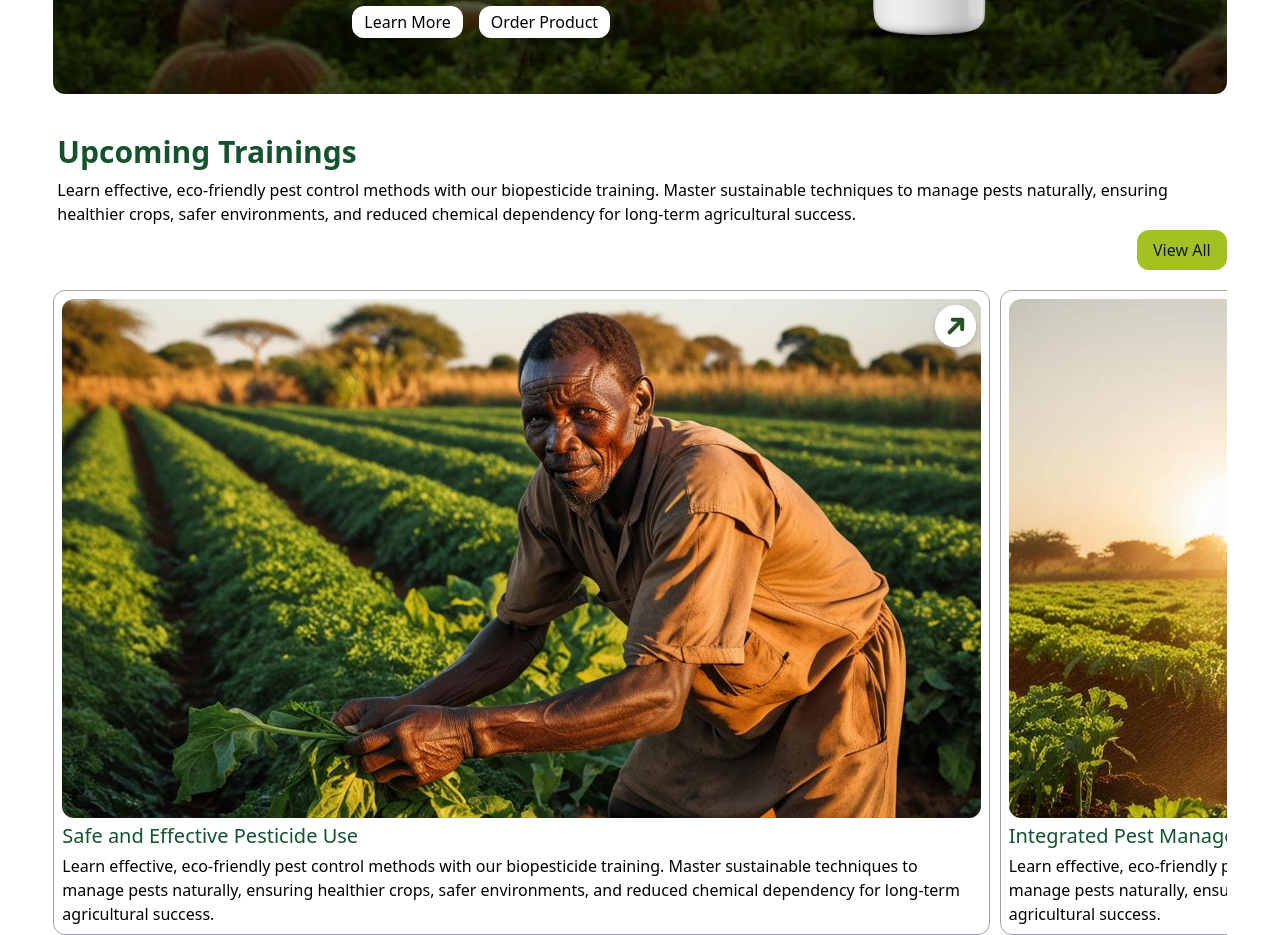
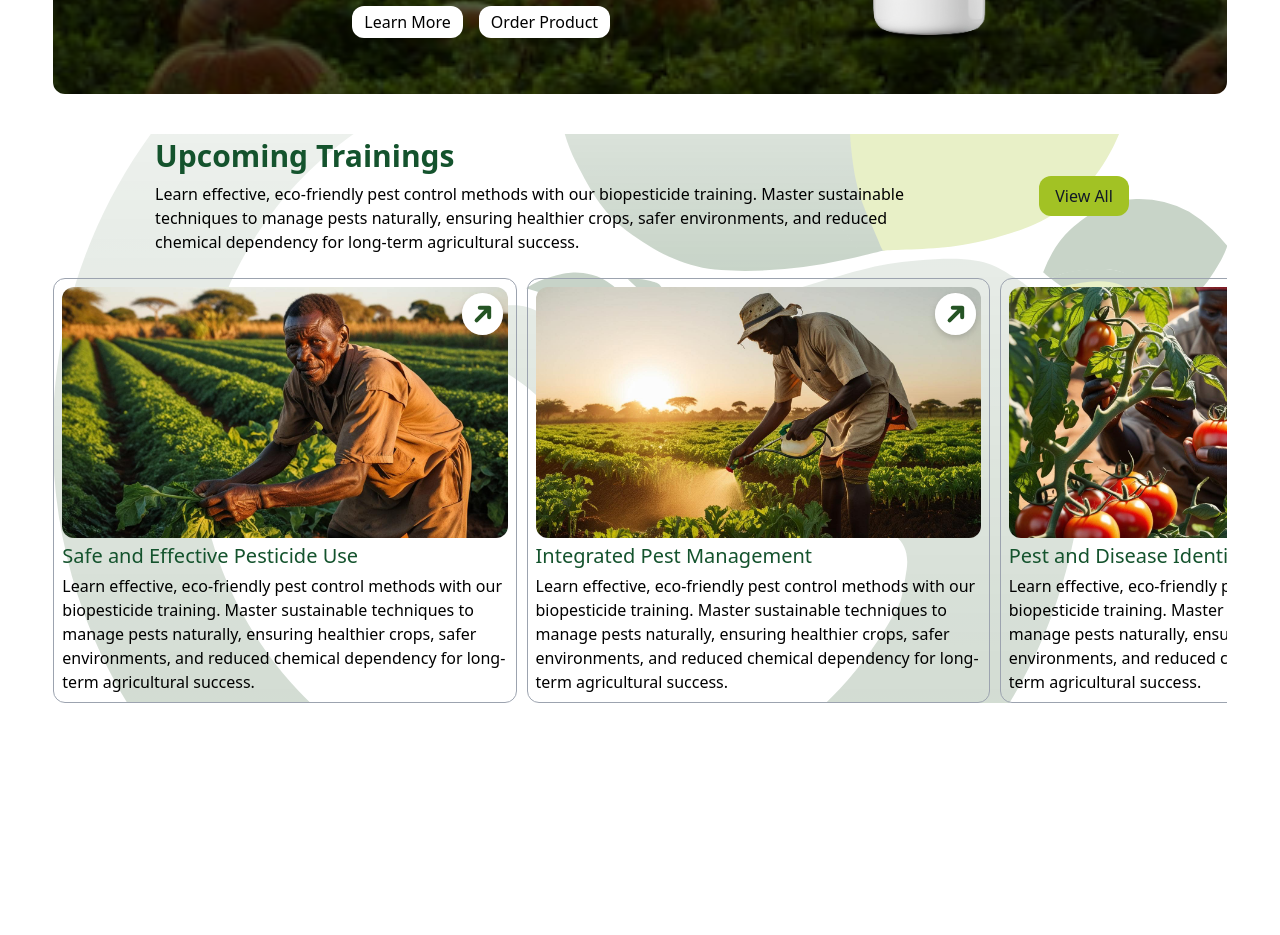
Before and after one commit to tjay1760/mara-life, a React (Vite) app: page / in a window 1280 px wide. Shown: the part 1420-2355 px from the top of the page. After the commit the page ends 2123 px from the top, so only its background shows below. Built offline with nearby package versions, Linux system fonts and the light colour scheme.

Commit message:
trainings done

```diff
--- a/src/components/Home/Trainings.jsx
+++ b/src/components/Home/Trainings.jsx
@@ -1,11 +1,14 @@
 import React, { useState } from "react";
 import { Swiper, SwiperSlide } from "swiper/react";
+import "swiper/css";
+
 import trainingPhoto1 from "../../assets/trainings/training-img1.jpg";
 import trainingPhoto2 from "../../assets/trainings/trainig-img2.jpg";
 import trainingPhoto3 from "../../assets/trainings/training-img3.jpg";
 import trainingPhoto4 from "../../assets/trainings/training-img4.jpg";
 import arrow from "../../assets/trainings/card-arrow.svg"
-import "swiper/css";
+import trainingsBgImg from "../../assets/trainings/trainingsbg-img.svg"
+
 
 const ourTrainings =[
   {
@@ -36,7 +39,15 @@ const ourTrainings =[
 const Trainings = () => {
   return (
     <>
-      <div className="trainings-container w-11/12 mx-auto mt-10">
+      <div className="trainings-container w-11/12 mx-auto mt-10"
+      style={{
+        backgroundImage:`url(${trainingsBgImg})`,
+        backgroundSize: "cover",
+        backgroundPosition: "center",
+      }}
+      >
+        <div className="description-box md:w-5/6 md:mx-auto md:flex md:items-center">
+        <div className="descriptions md:w-4/5">
         <h1 className="text-green-900 font-bold text-3xl m-1">Upcoming Trainings</h1>
         <p className="p-1">
           Learn effective, eco-friendly pest control methods with our
@@ -44,11 +55,22 @@ const Trainings = () => {
           naturally, ensuring healthier crops, safer environments, and reduced
           chemical dependency for long-term agricultural success.
         </p>
-        <button className="bg-buttonHover py-2 px-4 rounded-xl text-gray-900 ml-auto block">View All</button>
+        </div>
+        <button className="bg-buttonHover py-2 px-4 rounded-xl text-gray-900 ml-auto block max-w-max">View All</button>
+        </div>
+
         <div className="cards mt-5">
           <Swiper
           spaceBetween={10}
           slidesPerView={1.25}
+          breakpoints={{
+            768:{
+              slidesPerView: 2.5
+            },
+            1024:{
+              slidesPerView: 2.5
+            }
+          }}
           >
             {ourTrainings.map((training)=>
             <SwiperSlide key={training.id}>
```
Also changed, not shown: src/assets/trainings/trainingsbg-img.svg (added).
